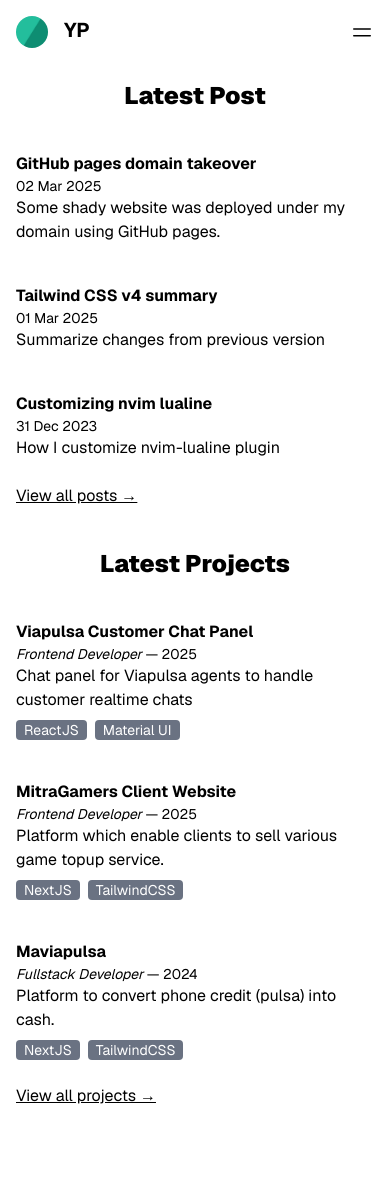
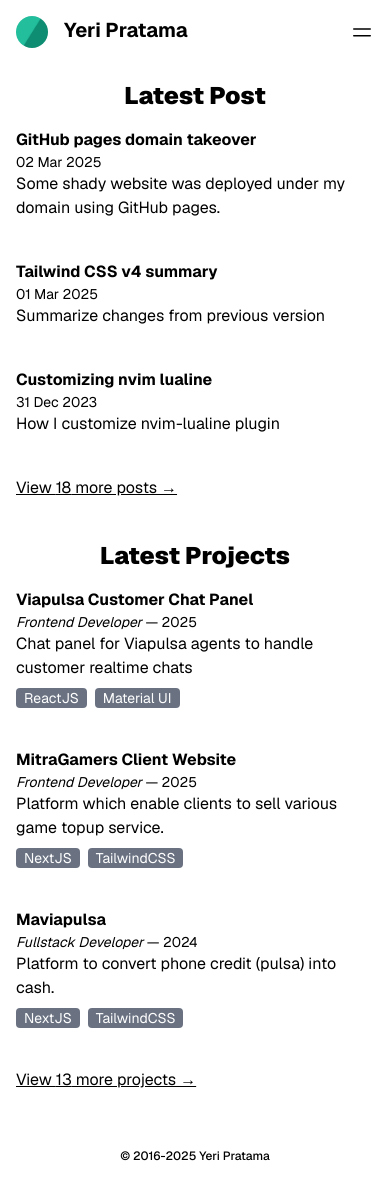
Before and after one commit to pirey/pirey.github.io, a Next.js app: page / in a window 390 px wide. Before the commit the page ends 1148 px from the top, so only its background shows below. Built offline with nearby package versions, Linux system fonts and the light colour scheme; no server answers.

Commit message:
feat: page layout and footer

```diff
--- a/src/components/content.tsx
+++ b/src/components/content.tsx
@@ -1,5 +1,7 @@
 export function Content(props: { children: React.ReactNode }) {
   return (
-    <section className="mx-auto max-w-3xl px-4 pt-4">{props.children}</section>
+    <section className="mx-auto w-full max-w-3xl flex-1 px-4 pt-4">
+      {props.children}
+    </section>
   );
 }
--- /dev/null
+++ b/src/components/footer.tsx
@@ -0,0 +1,10 @@
+export function Footer() {
+  const year = new Date().getFullYear();
+  return (
+    <footer className="">
+      <section className="mx-auto flex max-w-3xl items-center justify-center px-4 py-4 text-xs font-medium sm:justify-start">
+        &copy; 2016-{year} Yeri Pratama
+      </section>
+    </footer>
+  );
+}
--- /dev/null
+++ b/src/components/layout.tsx
@@ -0,0 +1,3 @@
+export function PageLayout({ children }: { children: React.ReactNode }) {
+  return <div className="flex min-h-screen flex-col">{children}</div>;
+}
--- a/src/components/navbar.tsx
+++ b/src/components/navbar.tsx
@@ -47,14 +47,8 @@ export function TopNavBar() {
               className="rounded-full"
             />
             <h2 className="text-xl font-bold" aria-label={PAGE_TITLE}>
-              <span aria-hidden className="hidden sm:inline">
+              <span aria-hidden className="">
                 {PAGE_TITLE}
-              </span>
-              <span aria-hidden className="inline sm:hidden">
-                {PAGE_TITLE.split(" ")
-                  .map((s) => s[0])
-                  .join("")
-                  .toUpperCase()}
               </span>
             </h2>
           </Link>
--- a/src/pages/about.tsx
+++ b/src/pages/about.tsx
@@ -7,6 +7,8 @@ import pp from "@/assets/pp.jpg";
 import { Envelope, Github, LinkedIn, Twitter } from "@/components/icons";
 import { Heading } from "@/components/heading";
 import { LabelBadge, LabelBadgeList } from "@/components/badge";
+import { PageLayout } from "@/components/layout";
+import { Footer } from "@/components/footer";
 
 function ContactIcon({ children }: { children: React.ReactNode }) {
   return (
@@ -18,7 +20,7 @@ function ContactIcon({ children }: { children: React.ReactNode }) {
 
 export default function AboutPage() {
   return (
-    <>
+    <PageLayout>
       <Head>
         <title>{PAGE_TITLE}</title>
       </Head>
@@ -138,6 +140,7 @@ export default function AboutPage() {
           </div>
         </div>
       </Content>
-    </>
+      <Footer />
+    </PageLayout>
   );
 }
--- a/src/pages/blog/[slug].tsx
+++ b/src/pages/blog/[slug].tsx
@@ -1,5 +1,7 @@
 import { BlogPost } from "@/components/blog";
 import { Content } from "@/components/content";
+import { Footer } from "@/components/footer";
+import { PageLayout } from "@/components/layout";
 import { TopNavBar } from "@/components/navbar";
 import { PAGE_TITLE } from "@/constants";
 import { getAllPostSlugs, getPostData, PostData } from "@/shared/blog";
@@ -39,7 +41,7 @@ export const getStaticProps: GetStaticProps<{
 
 export default function BlogPostPage({ post }: { post: PostData }) {
   return (
-    <>
+    <PageLayout>
       <Head>
         <title>{`${post.metadata.title} | ${PAGE_TITLE}`}</title>
       </Head>
@@ -47,6 +49,7 @@ export default function BlogPostPage({ post }: { post: PostData }) {
       <Content>
         <BlogPost post={post} />
       </Content>
-    </>
+      <Footer />
+    </PageLayout>
   );
 }
--- a/src/pages/blog/index.tsx
+++ b/src/pages/blog/index.tsx
@@ -1,6 +1,8 @@
 import { BlogPostItem } from "@/components/blog";
 import { Content } from "@/components/content";
+import { Footer } from "@/components/footer";
 import { Heading } from "@/components/heading";
+import { PageLayout } from "@/components/layout";
 import { TopNavBar } from "@/components/navbar";
 import { PAGE_TITLE } from "@/constants";
 import { getSortedPosts, PostData } from "@/shared/blog";
@@ -20,7 +22,7 @@ export const getStaticProps: GetStaticProps = async () => {
 
 export default function BlogPage(props: { allPostData: ContentlessPost[] }) {
   return (
-    <>
+    <PageLayout>
       <Head>
         <title>{`Blog | ${PAGE_TITLE}`}</title>
       </Head>
@@ -35,6 +37,7 @@ export default function BlogPage(props: { allPostData: ContentlessPost[] }) {
           ))}
         </ul>
       </Content>
-    </>
+      <Footer />
+    </PageLayout>
   );
 }
--- a/src/pages/index.tsx
+++ b/src/pages/index.tsx
@@ -1,6 +1,8 @@
 import { BlogPostItem } from "@/components/blog";
 import { Content } from "@/components/content";
+import { Footer } from "@/components/footer";
 import { Heading } from "@/components/heading";
+import { PageLayout } from "@/components/layout";
 import { TopNavBar } from "@/components/navbar";
 import { ProjectListItem } from "@/components/project";
 import { PAGE_TITLE } from "@/constants";
@@ -21,14 +23,14 @@ export const getStaticProps: GetStaticProps = async () => {
 
 export default function HomePage(props: { allPostData: PostData[] }) {
   return (
-    <>
+    <PageLayout>
       <Head>
         <title>{PAGE_TITLE}</title>
       </Head>
       <TopNavBar />
       <Content>
         <Heading>Latest Post</Heading>
-        <ul className="flex flex-col gap-y-10 pt-10">
+        <ul className="flex flex-col gap-y-10 pt-4">
           {props.allPostData.slice(0, 3).map((post) => (
             <li role="article" key={post.slug}>
               <BlogPostItem post={post} />
@@ -36,12 +38,12 @@ export default function HomePage(props: { allPostData: PostData[] }) {
           ))}
         </ul>
 
-        <Link href="/blog" className="block pt-6 pb-10 underline">
-          View all posts →
+        <Link href="/blog" className="block pt-10 underline">
+          View {props.allPostData.length - 3} more posts →
         </Link>
 
-        <Heading>Latest Projects</Heading>
-        <ul className="flex flex-col gap-y-10 pt-10">
+        <Heading className="pt-10">Latest Projects</Heading>
+        <ul className="flex flex-col gap-y-10 pt-4">
           {sortedProjects.slice(0, 3).map((project) => (
             <li role="article" key={project.slug}>
               <ProjectListItem project={project} />
@@ -49,10 +51,11 @@ export default function HomePage(props: { allPostData: PostData[] }) {
           ))}
         </ul>
 
-        <Link href="/projects" className="block pt-6 pb-10 underline">
-          View all projects →
+        <Link href="/projects" className="block py-10 underline">
+          View {sortedProjects.length - 3} more projects →
         </Link>
       </Content>
-    </>
+      <Footer />
+    </PageLayout>
   );
 }
--- a/src/pages/projects/[slug].tsx
+++ b/src/pages/projects/[slug].tsx
@@ -1,4 +1,6 @@
 import { LabelBadge, LabelBadgeList } from "@/components/badge";
+import { Footer } from "@/components/footer";
+import { PageLayout } from "@/components/layout";
 import { TopNavBar } from "@/components/navbar";
 import { PAGE_TITLE } from "@/constants";
 import { Project, sortedProjects } from "@/shared/projects";
@@ -40,7 +42,7 @@ export const getStaticProps: GetStaticProps<{
 
 export default function ProjectPage({ project }: { project: Project }) {
   return (
-    <>
+    <PageLayout>
       <Head>
         <title>{`Project ${project.title} | ${PAGE_TITLE}`}</title>
       </Head>
@@ -112,6 +114,7 @@ export default function ProjectPage({ project }: { project: Project }) {
           ))}
         </div>
       </section>
-    </>
+      <Footer />
+    </PageLayout>
   );
 }
--- a/src/pages/projects/index.tsx
+++ b/src/pages/projects/index.tsx
@@ -1,5 +1,7 @@
 import { Content } from "@/components/content";
+import { Footer } from "@/components/footer";
 import { Heading } from "@/components/heading";
+import { PageLayout } from "@/components/layout";
 import { TopNavBar } from "@/components/navbar";
 import { ProjectListItem } from "@/components/project";
 import { PAGE_TITLE } from "@/constants";
@@ -8,7 +10,7 @@ import Head from "next/head";
 
 export default function ProjectsPage() {
   return (
-    <>
+    <PageLayout>
       <Head>
         <title>{`Projects | ${PAGE_TITLE}`}</title>
       </Head>
@@ -25,6 +27,7 @@ export default function ProjectsPage() {
           })}
         </ul>
       </Content>
-    </>
+      <Footer />
+    </PageLayout>
   );
 }
```
